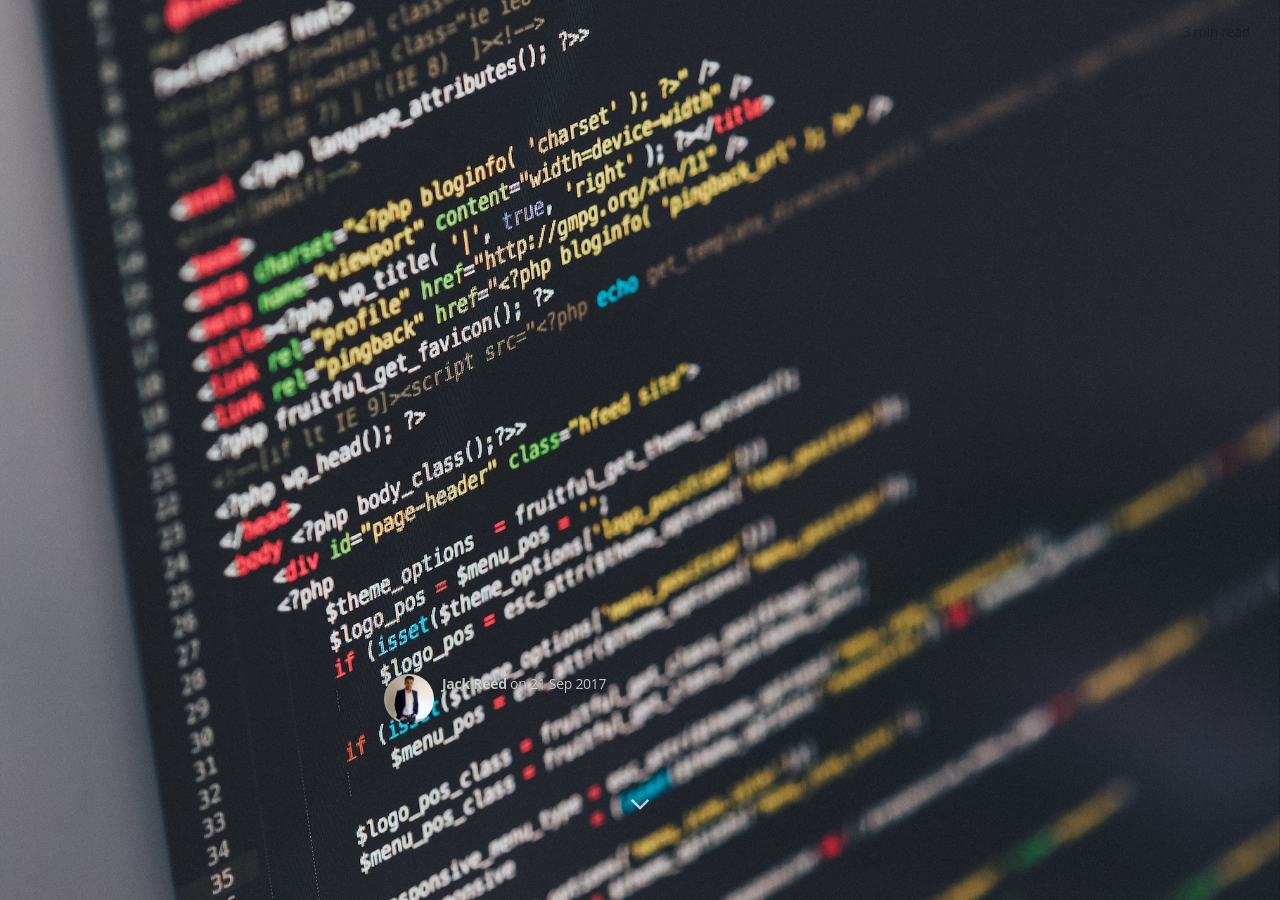
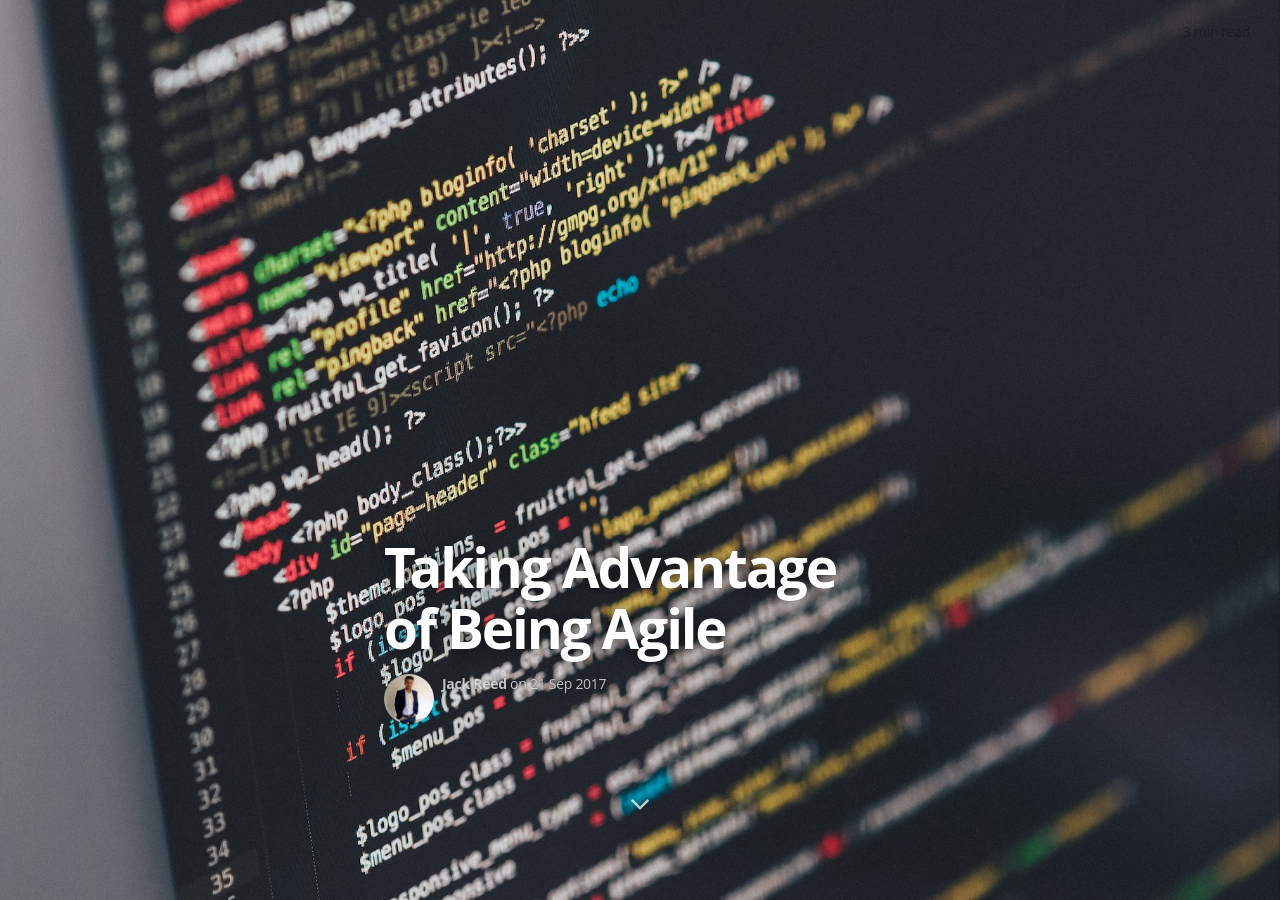
Before and after one commit to IamJackReed/JackReed, a Jekyll site: the page built from _posts/2017-09-21-taking-advantage-of-being-agile.markdown, in a window 1280 px wide and 900 px high. Built offline with Jekyll 4.4.1, drawn with Linux system fonts in a browser that asks for light colours; nearby versions of some CDN libraries; some web fonts are replaced; comment, search, counter and statistics services are not loaded.

Commit message:
Update 2017-09-21-taking-advantage-of-being-agile.markdown

```diff
--- a/_posts/2017-09-21-taking-advantage-of-being-agile.markdown
+++ b/_posts/2017-09-21-taking-advantage-of-being-agile.markdown
@@ -1,6 +1,6 @@
 ---
 layout: post
-title:  <span style="color:#00000;>"Taking Advantage of Being Agile"</span>
+title:  "Taking Advantage of Being Agile"
 date: 2017-09-21 18:30:00
 categories:
 tags:
```
